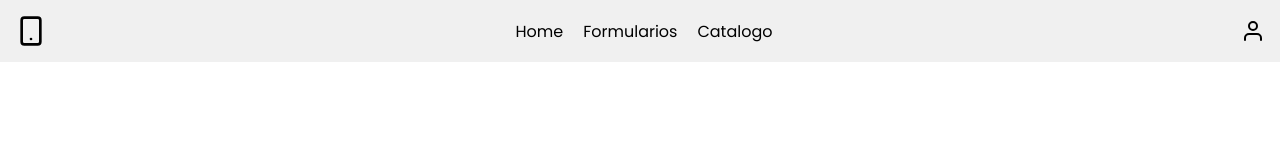
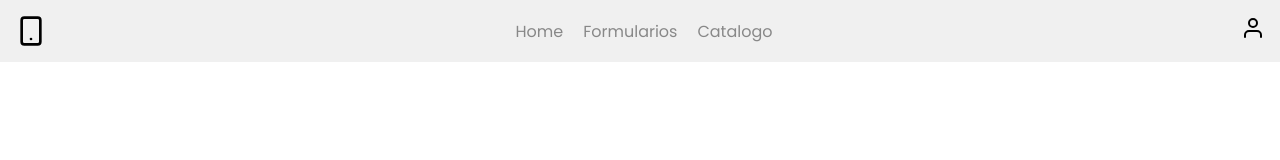
Before and after one commit to MarianaTI/ganadolink-web, a Next.js app: page /navbar in a window 1280 px wide. Shown: the top 160 px of the page. Built offline with nearby package versions, Linux system fonts and the light colour scheme.

Commit message:
feat:()update_navbar

```diff
--- a/src/pages/navbar.js
+++ b/src/pages/navbar.js
@@ -1,6 +1,6 @@
 import React from "react";
 import Link from 'next/link';
-import { NavbarContainer, Tabs, UserIcon } from '../styles/navbar.style';
+import { NavbarContainer, Tabs, Tab, UserIcon } from '../styles/navbar.style';
 import { Smartphone, User } from 'react-feather';
 
 const CustomNavbarPage = () => {
@@ -11,17 +11,19 @@
 
         <Tabs>
           <Link href="/">
-            Home
+            <Tab>Home</Tab>
           </Link>
           <Link href="/formularios">
-            Formularios
+            <Tab>Formularios</Tab>
           </Link>
           <Link href="/catalogo">
-            Catalogo
+            <Tab>Catalogo</Tab>
           </Link>
         </Tabs>
 
-        <User size={24} />
+        <UserIcon>
+          <User size={24} />
+        </UserIcon>
       </NavbarContainer>
     </React.Fragment>
   );
--- a/src/styles/navbar.style.js
+++ b/src/styles/navbar.style.js
@@ -17,17 +17,33 @@
   color: #888; /* Color predeterminado para pestañas inactivas */
   text-decoration: none;
   cursor: pointer;
+  position: relative;
 
   &:hover {
-    color: #000; /* Cambiar color al pasar el ratón por encima */
+    color: #F27D16; /* Cambiar color al pasar el ratón por encima */
   }
 
   &.active {
     color: #F27D16; /* Color para pestaña activa */
+
+    &:after {
+      content: "";
+      position: absolute;
+      bottom: 0;
+      left: 50%;
+      transform: translateX(-50%);
+      width: 100%;
+      height: 2px;
+      background-color: #F27D16; /* Color para indicador de pestaña activa */
+    }
   }
 `;
 
-export const UserIcon = styled.img`
-  width: 30px;
-  height: 30px;
+export const UserIcon = styled.div`
+  cursor: pointer;
+  transition: color 0.3s ease;
+
+  &:hover {
+    color: #F27D16;
+  }
 `;
```
Also changed, not shown: package.json (+1 -9 lines), 1 other file (tests, documents, lock files or other folders).
